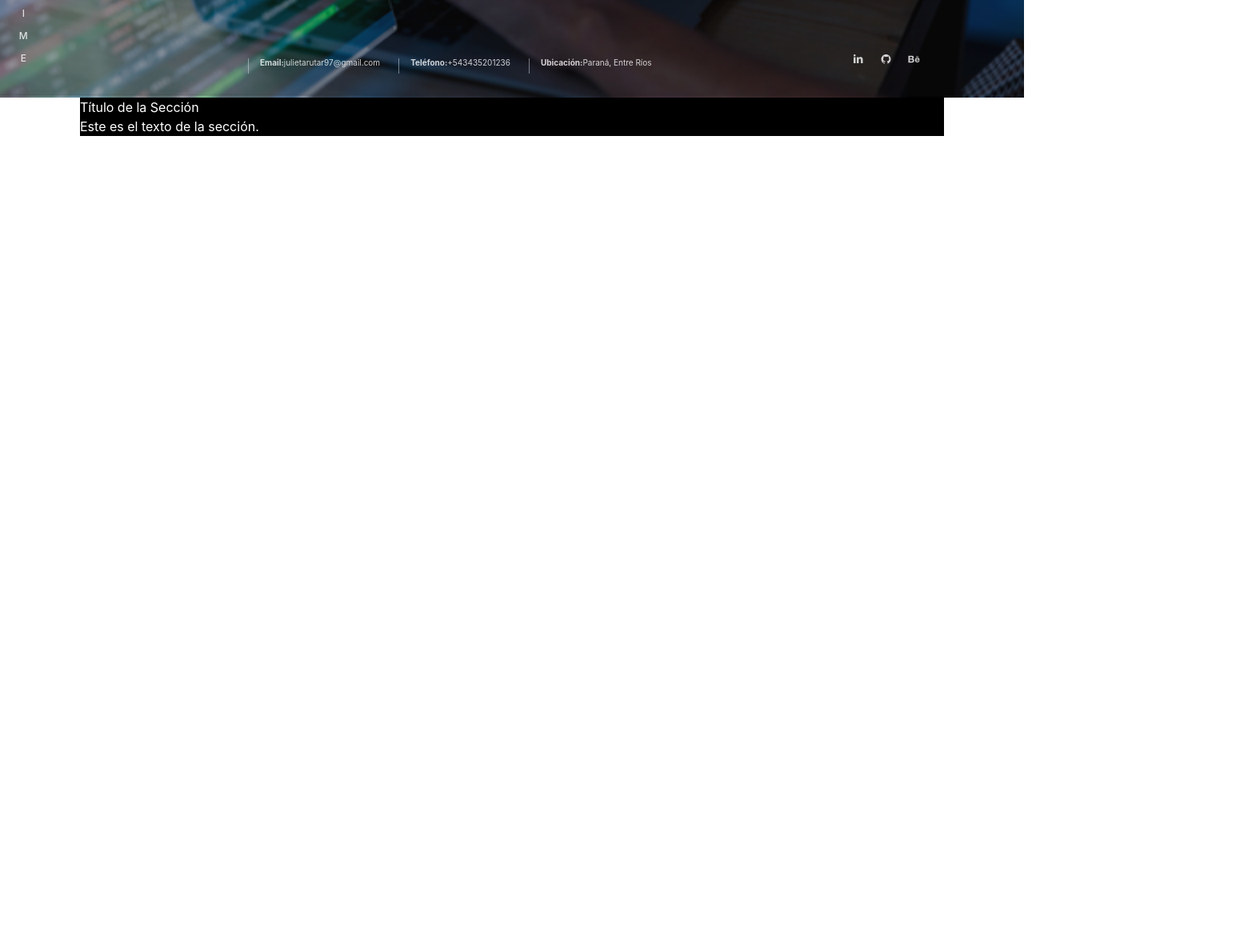
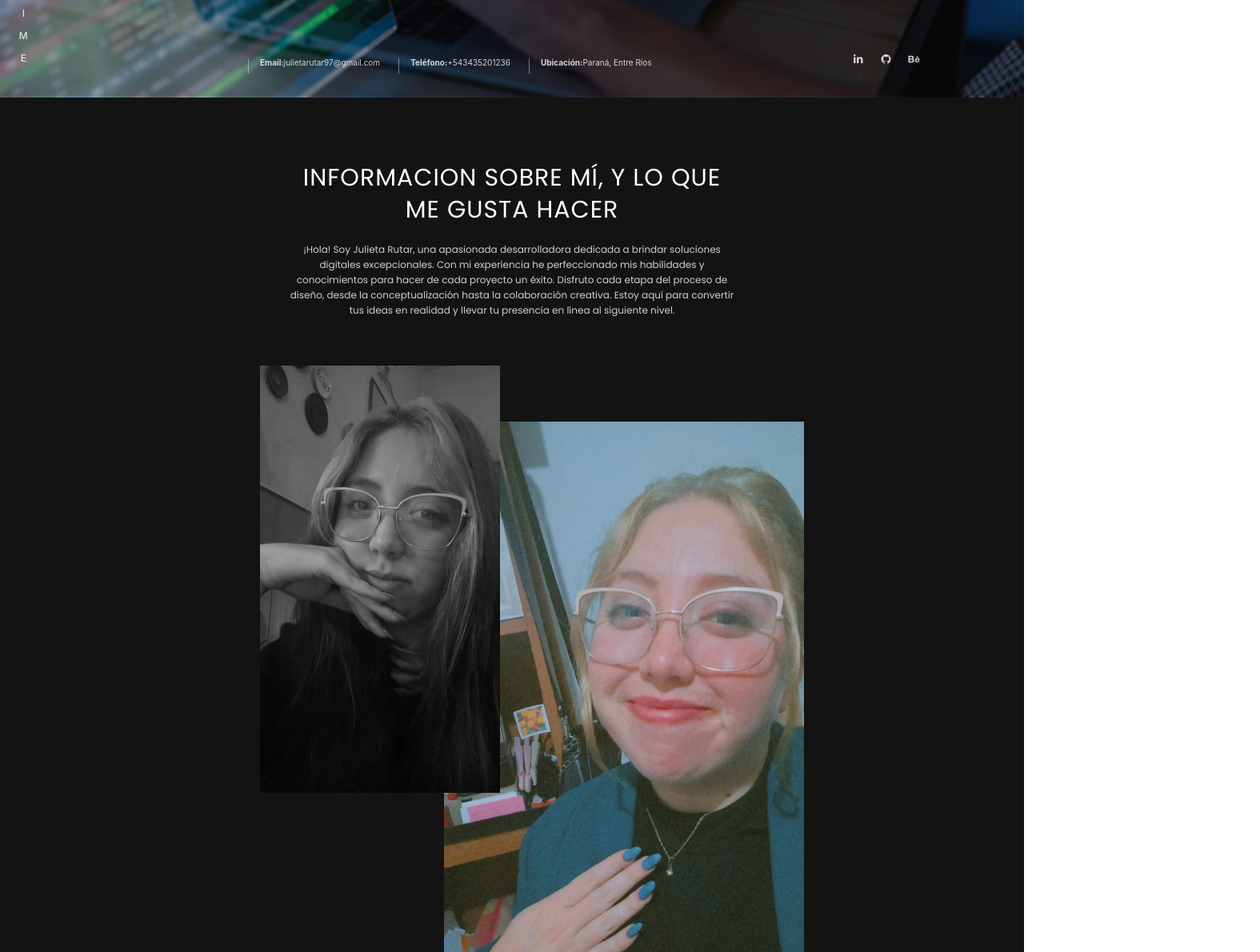
Before and after one commit to julietarutar97/portfolio-react, a React (Vite) app: page / in a window 1280 px wide. Shown: the part 740-1930 px from the top of the page at 80% size, 1575 px wide, since content can reach past the window. Before the commit the page ends 910 px from the top, so only its background shows below. Built offline with nearby package versions, Linux system fonts and the light colour scheme.

Commit message:
Agregue area 'sobre mi' con imagenes y divisor

```diff
--- a/src/Component/Header/Header.jsx
+++ b/src/Component/Header/Header.jsx
@@ -15,6 +15,7 @@ import {
 } from '@chakra-ui/react'
 import SocialLinks from '../SocialLinks/SocialLinks'
 import ContactLinks from '../SocialLinks/ContactLinks'
+import theme from '../../resources/theme'
 
 
 const Header = () => {
@@ -54,9 +55,9 @@ const Header = () => {
 
   return (
 
-      <Flex direction='column' bgImage='./images/imagenBack.png' bgSize='cover' bgRepeat='no-repeat' bgPos='center' width='100vw' alignItems='flex-start' fontFamily='poppins.general' color='white'>
+      <Flex direction='column' bgImage='./images/imagenBack.png' bgSize='cover'  bgPos='center' width='100vw' alignItems='flex-start' fontFamily='poppins.general' color='white'>
 
-        <Flex direction='row' justifyContent='space-around' width='100%' spacing='240px' mt='10px'>
+        <Flex direction='row' justifyContent='space-around' width='100vw' spacing='240px' mt='10px'>
             <Image src='/images/logoIcon.png' alt='imagen Logo' width='200px' objectFit='contain' alignItems='center'/>
 
             <Menu>
@@ -87,7 +88,7 @@ const Header = () => {
             </Menu>
         </Flex>
 
-        <Box mt='150px'  width='100%' ml='295px' justifyContent='center'>
+        <Box mt='150px' ml='295px' justifyContent='center'>
           <Image src='/icons/iconSection1.svg'  width='28px' mb='15px'/>
           <Text as='b' fontSize='18px' textTransform='uppercase'>Bienvenido !</Text>
           <Flex direction='row' alignItems='center' mb='15px'>
--- /dev/null
+++ b/src/Component/body/sections/VerticalContainer.jsx
@@ -0,0 +1,24 @@
+import React from 'react'
+import { Divider, Text, Link, Flex, Container, Box, Image} from '@chakra-ui/react'
+
+
+const VerticalContainer = ({tittle, info, elements, directionFlex}) => {
+  return (
+    <Flex as='section' paddingTop='80px' justifyContent='center' fontFamily='Poppins, sans-serif' bg='#131313' color='white' direction='column' alignItems='center'>
+        <Container textAlign='center'>
+            <Text as='h2' fontSize='30px' textTransform='uppercase' letterSpacing='1px' fontWeight='semibold' marginBottom='20px' lineHeight='40px'>{tittle}</Text>
+            <Text as='p' fontSize='12px'  opacity='0.8' lineHeight='19px' >{info}</Text>
+            <Box as='section' display='flex' flexDirection={directionFlex} flexWrap='wrap' marginTop='60px'>
+                {elements.map((element, index) => (
+                    <Box key={index}>
+                    {element}
+                    </Box>
+                     ))}
+            </Box>
+        </Container>
+        <Divider  orientation='horizontal' marginBottom='85px' marginTop='85px' opacity='0.1' width='1215px' />
+    </Flex>
+  )
+}
+
+export default VerticalContainer
--- /dev/null
+++ b/src/Component/hero/Hero.jsx
@@ -0,0 +1,18 @@
+import React from 'react'
+import { Divider, Text, Link, Flex, Container, Box, Image} from '@chakra-ui/react'
+import VerticalContainer from '../body/sections/VerticalContainer'
+
+const Hero = () => {
+    const imagenes =[
+        <Image key="image1" src='./images/imagenPerfil1.png' alt='Imagen de perfil' width='300px' marginLeft='-30px' zIndex='2' position='absolute'/>,
+        <Image src='./images/imagenPerfil2.jpg' alt='Imagen de perfil' width='450px'  marginRight='200px' marginLeft='200px'  marginTop='70px'/>
+    ]
+  return (
+        <VerticalContainer tittle={"informacion sobre mí, y lo que me gusta hacer"} info={"¡Hola!  Soy  Julieta  Rutar,  una  apasionada  desarrolladora  dedicada  a  brindar  soluciones  digitales  excepcionales.  Con  mi  experiencia  he  perfeccionado  mis  habilidades  y  conocimientos  para  hacer  de  cada  proyecto  un  éxito.  Disfruto  cada  etapa  del  proceso  de  diseño,  desde  la  conceptualización  hasta  la  colaboración  creativa.  Estoy  aquí  para  convertir  tus  ideas  en  realidad  y  llevar  tu  presencia  en  línea  al  siguiente  nivel."}
+        elements={imagenes} directionFlex={'row'}>
+        </VerticalContainer>
+
+  )
+}
+
+export default Hero
--- a/src/main.jsx
+++ b/src/main.jsx
@@ -6,6 +6,8 @@ import { ChakraProvider, theme } from '@chakra-ui/react'
 
 import Header from './Component/Header/Header.jsx'
 import SectionColumns from './Component/body/sections/SectionColumns.jsx'
+import VerticalContainer from './Component/body/sections/VerticalContainer.jsx'
+import Hero from './Component/hero/Hero.jsx'
 
 
 ReactDOM.createRoot(document.getElementById('root')).render(
@@ -13,8 +15,7 @@ ReactDOM.createRoot(document.getElementById('root')).render(
     <ChakraProvider theme={theme}>
 
       <Header/>
-      <SectionColumns titulo="Título de la Sección"
-        texto="Este es el texto de la sección."/>
+      <Hero />
     </ChakraProvider>
   </React.StrictMode>,
 )
--- a/src/resources/theme.jsx
+++ b/src/resources/theme.jsx
@@ -1,19 +1,52 @@
 import { extendTheme } from "@chakra-ui/react"
 import '@fontsource/nanum-gothic';
 import '@fontsource/poppins';
+import { color } from "framer-motion";
 
 const theme = extendTheme({
+  styles: {
+    global: {
+      // styles for the `body`
+      body: {
+        bg: '#131313',
+        color: 'white',
+        fontFamily: 'Poppins, sans-serif',
+
+      },
+      // styles for the `a`
+      a: {
+        color: 'teal.500',
+        _hover: {
+          textDecoration: 'underline',
+        },
+      },
+    },
+  },
   colors: {
+    gray:{
+      700: '#131313'
+    },
     brand: {
       100: "#f7fafc",
       900: "#1a202c",
     },
+
   },
 
   fonts: {
-    nanumGothic: {general: 'Nanum Gothic'},
-    poppins: {general: 'Poppins'},
-  }
+    nanumGothic: {
+      general: 'Nanum Gothic'
+    },
+    poppins: {
+      general: 'Poppins'
+    },
+
+    body: 'Poppins, sans-serif',
+  },
+
+  fontWeights: {
+    semibold: 600,
+  },
 
 
 })
```
Also changed, not shown: public/images/imagenPerfil1.png (added), public/images/imagenPerfil2.jpg (added).
